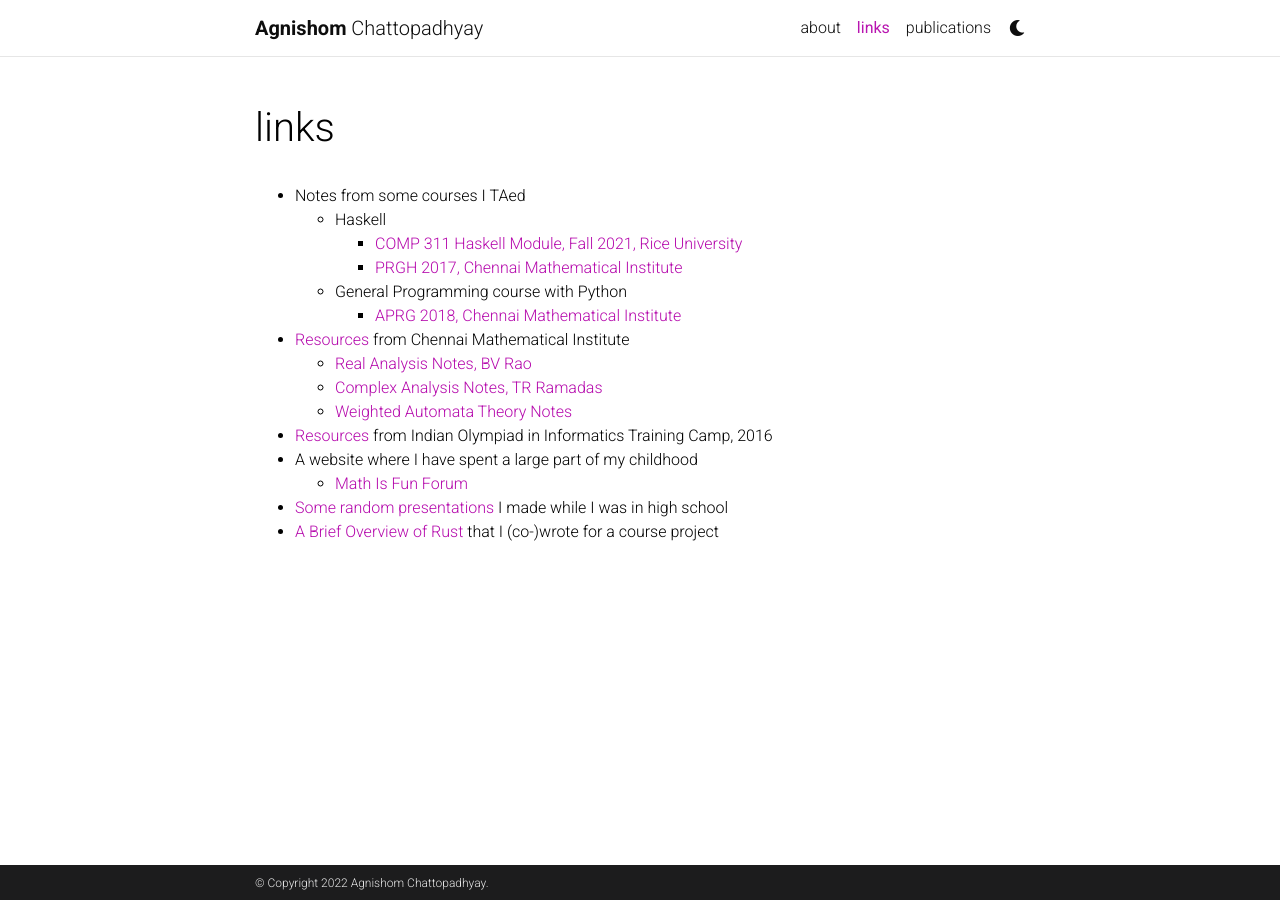
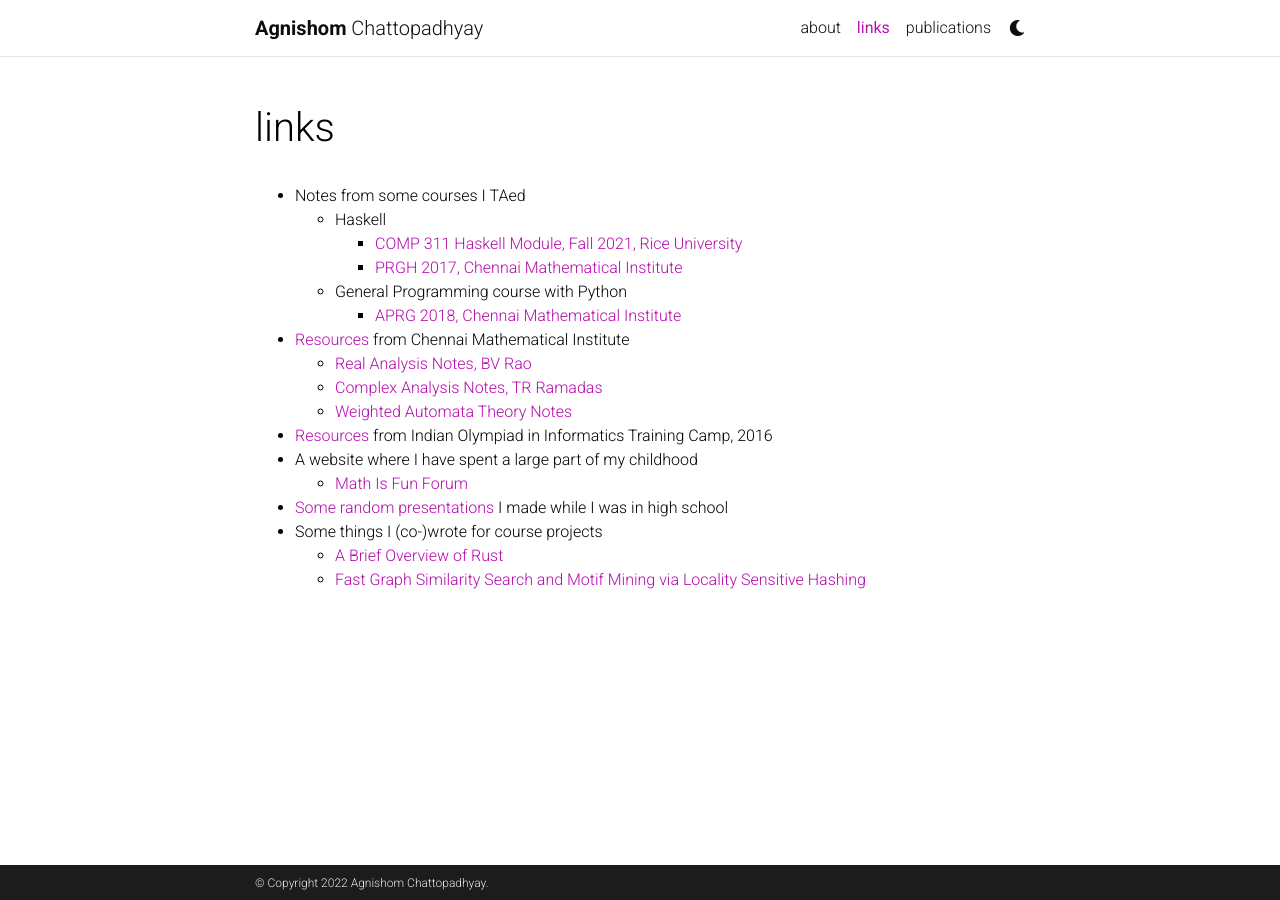
Before and after one commit to Agnishom/agnishom.github.io, a Jekyll site: the page built from _pages/links.md, in a window 1280 px wide. Built offline with Jekyll 4.4.1, drawn with Linux system fonts in a browser that asks for light colours; nearby versions of some CDN libraries; comment, search, counter and statistics services are not loaded; a style sheet for code colours, icons or effects is not loaded.

Commit message:
update links file

```diff
--- a/_pages/links.md
+++ b/_pages/links.md
@@ -20,4 +20,6 @@ nav: true
 - A website where I have spent a large part of my childhood
     * [Math Is Fun Forum](http://www.mathisfunforum.com)
 - [Some](https://agnishom.github.io/BohrAtomicModel/) [random](https://agnishom.github.io/direct-html/high-school/antacids.md.html) [presentations](https://agnishom.github.io/direct-html/high-school/viscosity.md.html) I made while I was in high school
-- [A Brief Overview of Rust](/assets/pdf/rust-fall21.pdf) that I (co-)wrote for a course project
+- Some things I (co-)wrote for course projects
+    * [A Brief Overview of Rust](/assets/pdf/rust-fall21.pdf)
+    * [Fast Graph Similarity Search and Motif Mining via Locality Sensitive Hashing](/assets/pdf/lsh-spring21.pdf)
```
